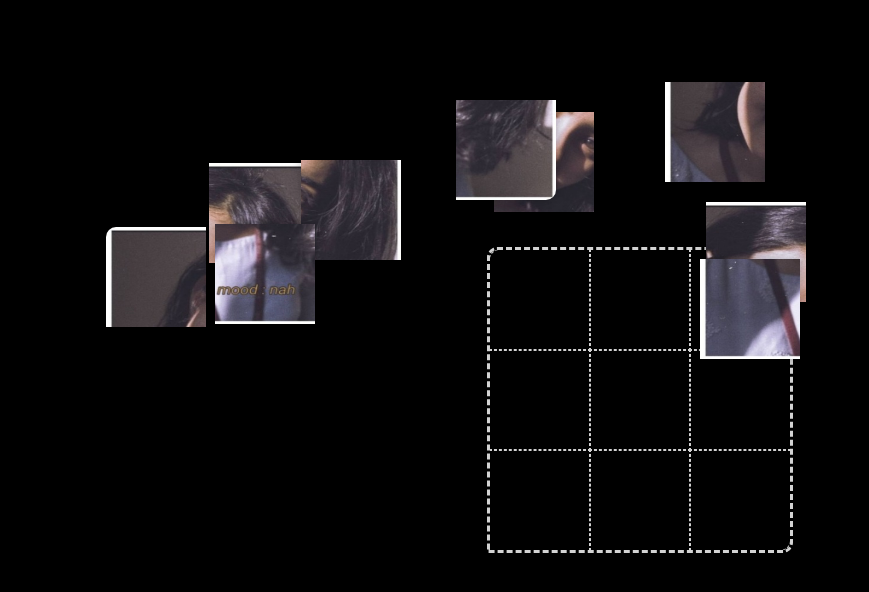
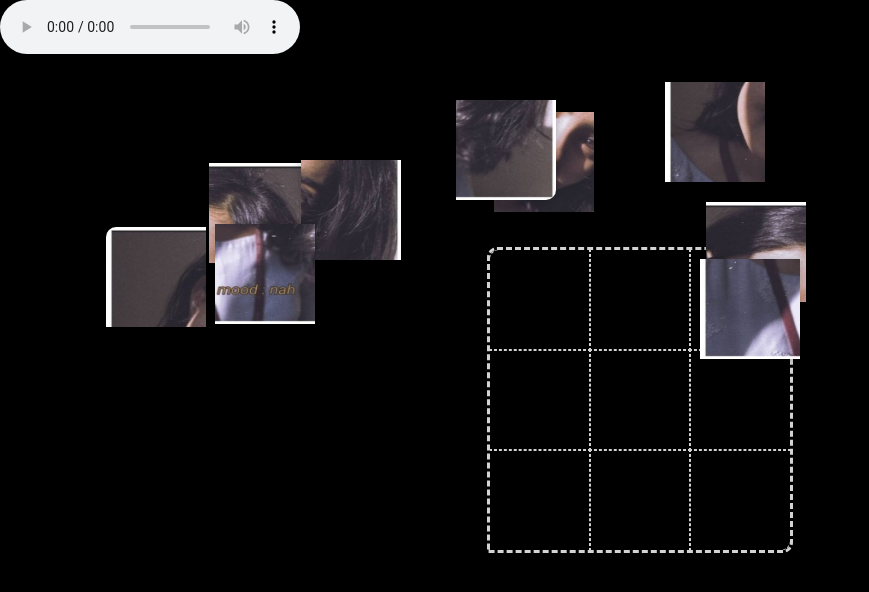
Before and after one commit to ajeeshs7/Puzzle_Jamie, a plain HTML site: page index.html in a window 1280 px wide. Shown: the whole page, without its empty margins (0-869 px from the left). Drawn offline with Linux system fonts and the light colour scheme.

Commit message:
Update index.html
head changes

```diff
--- a/index.html
+++ b/index.html
@@ -35,7 +35,9 @@
 <div id='clicks'>0</div>
 <!-- partial -->
   <script  src="./script.js"></script>
-  <audio></audio>
+  <audio controls autoplay loop>
+    <source src="https://github.com/ajeeshs7/Puzzle_Jamie/blob/main/audio/image__Arctic_Monkeys_I_Wanna_Be_Yours_Edit_audio_MP3_160K%20(2)%20(1).mp3">
+  </audio>
 
 </body>
 </html>
```
